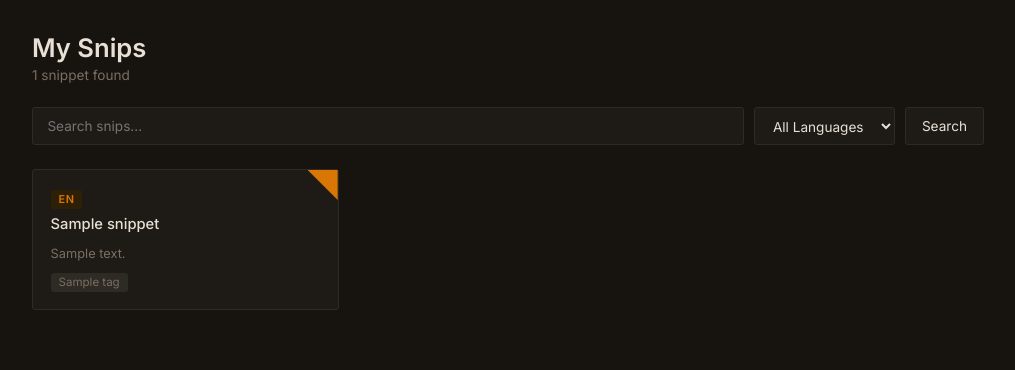
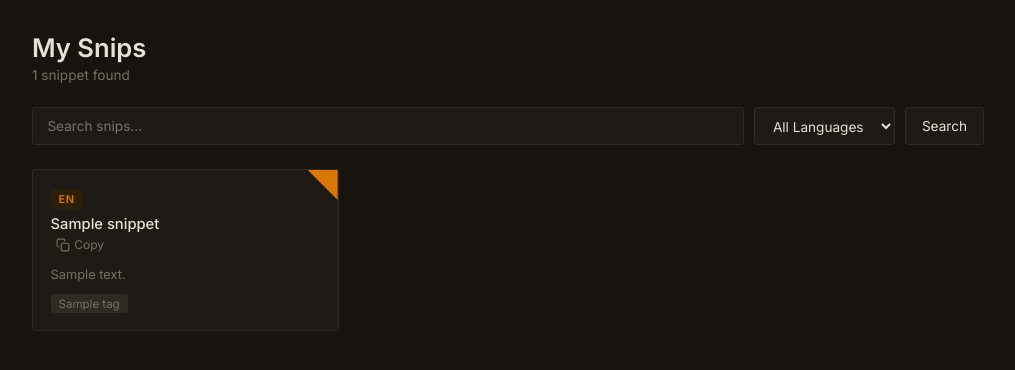
Before and after one commit to byteofhoney/StashSnip, a Flask app: page / in a window 1280 px wide. Shown: the part 63-433 px from the top of the page, without its empty margins (132-1147 px from the left). Run offline with Flask 3, Linux system fonts and the light colour scheme; a database or web service that is not in the repository returns one stand-in record (values such as "Sample title"); data that the repository does not hold is empty; some libraries are stand-ins or nearby versions.

Commit message:
feat(index): add copy code button to snippet cards
- Button copies the snippet code directly from the card
- Uses same feedback style as existing copy button on detail page
- Prevents navigation on click to satisfy acceptance criteria

Related to #10

```diff
--- a/app/static/main.js
+++ b/app/static/main.js
@@ -1,4 +1,4 @@
-// Copy to clipboard
+// Copy to clipboard (detail page)
 function copyCode() {
     const code = document.querySelector(".code-block code");
     const btn = document.querySelector(".copy-btn");
@@ -16,6 +16,39 @@ function copyCode() {
             btn.style.color = "";
         }, 2000);
     });
+}
+
+// Copy snippet from card (index page)
+function copyCardCode(btn) {
+    const card = btn.closest(".snippet-card");
+    const codeEl = card.querySelector("pre code, .card-code");
+    if (!codeEl) return;
+    const text = codeEl.innerText || codeEl.textContent;
+    const label = btn.querySelector(".copy-label");
+
+    navigator.clipboard.writeText(text)
+        .then(() => flashCopy(btn, label))
+        .catch(() => {
+            const ta = document.createElement("textarea");
+            ta.value = text;
+            ta.style.position = "fixed";
+            ta.style.opacity = "0";
+            document.body.appendChild(ta);
+            ta.select();
+            document.execCommand("copy");
+            document.body.removeChild(ta);
+            flashCopy(btn, label);
+        });
+}
+
+function flashCopy(btn, label) {
+    const prev = label ? label.textContent : "";
+    if (label) label.textContent = "Copied!";
+    btn.classList.add("copied");
+    setTimeout(() => {
+        if (label) label.textContent = prev || "Copy";
+        btn.classList.remove("copied");
+    }, 2000);
 }
 
 // Auto dismiss flash messages
--- a/app/static/style.css
+++ b/app/static/style.css
@@ -206,6 +206,35 @@ main { max-width: 1000px; margin: 0 auto; padding: 2rem 1.5rem; }
 .card-delete-btn:hover {
     background: #1f0d0d;
     color: #f87171;
+}
+
+/* ── Card copy button ── */
+.card-copy-btn {
+    display: inline-flex;
+    align-items: center;
+    gap: 0.25rem;
+    background: transparent;
+    border: none;
+    color: var(--muted);
+    cursor: pointer;
+    padding: 0.2rem 0.35rem;
+    border-radius: var(--radius);
+    font-size: 0.75rem;
+    font-family: inherit;
+}
+
+.card-copy-btn:hover {
+    color: var(--text);
+    background: #2a2520;
+}
+
+.card-copy-btn.copied {
+    color: #17140f;
+    background: #3ecf8e;
+}
+
+.copy-label {
+    line-height: 1;
 }
 
 .delete-form { margin: 0; }
--- a/app/templates/index.html
+++ b/app/templates/index.html
@@ -50,6 +50,12 @@
         <div class="card-header">
             <span class="language-badge">{{ snippet.language }}</span>
             <a href="/snippet/{{ snippet._id }}" class="card-title">{{ snippet.title }}</a>
+            {% if snippet.code %}
+            <button type="button" class="card-copy-btn" onclick="copyCardCode(this)" title="Copy code">
+                <svg xmlns="http://www.w3.org/2000/svg" width="14" height="14" viewBox="0 0 24 24" fill="none" stroke="currentColor" stroke-width="2" stroke-linecap="round" stroke-linejoin="round"><rect x="9" y="9" width="13" height="13" rx="2" ry="2"/><path d="M5 15H4a2 2 0 0 1-2-2V4a2 2 0 0 1 2-2h9a2 2 0 0 1 2 2v1"/></svg>
+                <span class="copy-label">Copy</span>
+            </button>
+            {% endif %}
         </div>
         {% if snippet.description %}
         <p class="card-description">{{ snippet.description }}</p>
```
